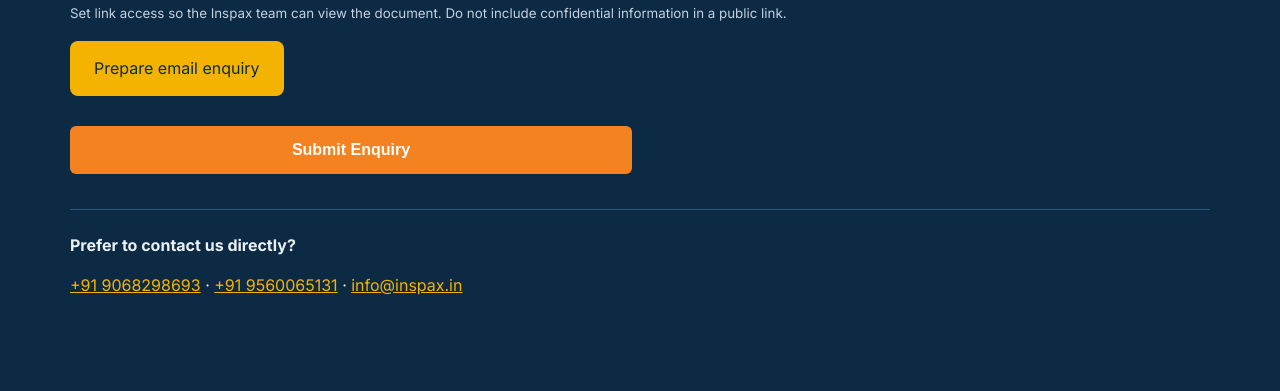
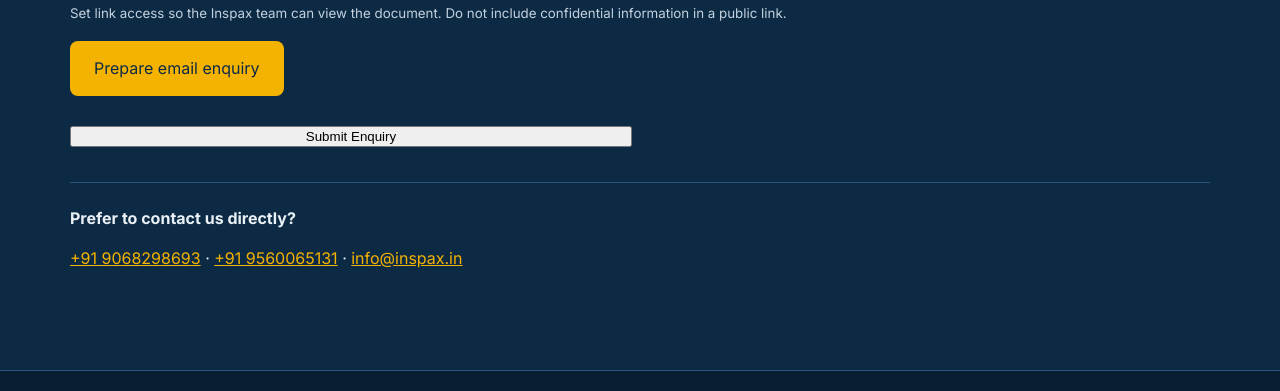
Before and after one commit to Dilkash1617/Inspax_Servicepage, a plain HTML site: page index.html in a window 1280 px wide. Shown: the part 7944-8335 px from the top of the page. Drawn offline with Linux system fonts and the light colour scheme.

```diff
--- a/styles.css
+++ b/styles.css
@@ -99,27 +99,3 @@ details p{margin:10px 0 0;color:var(--muted)}
  .row .b{width:100%}
 }
 @media(prefers-reduced-motion:reduce){html{scroll-behavior:auto}*,*::before,*::after{transition:none!important;animation:none!important}}
-
-.submit-btn {
-  display: inline-block;
-  width: 100%;
-  padding: 15px 24px;
-  background: #f58220;
-  color: #ffffff;
-  border: none;
-  border-radius: 6px;
-  font-size: 16px;
-  font-weight: 600;
-  cursor: pointer;
-  transition: background 0.3s ease, transform 0.2s ease;
-}
-
-.submit-btn:hover {
-  background: #d96810;
-  transform: translateY(-2px);
-}
-
-.submit-btn:focus-visible {
-  outline: 3px solid #222;
-  outline-offset: 3px;
-}
```
